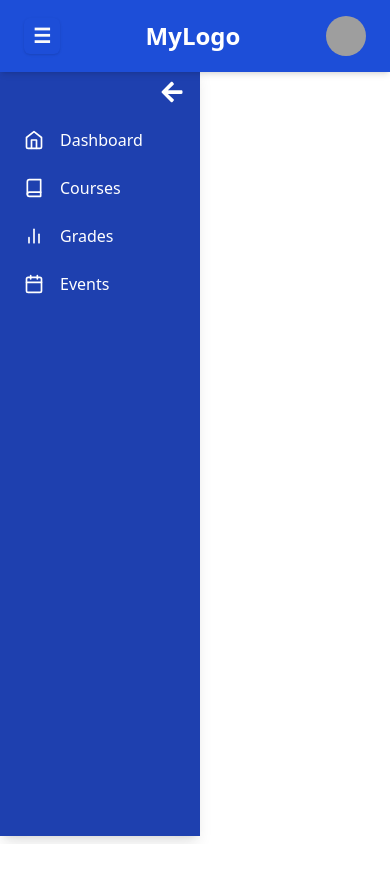
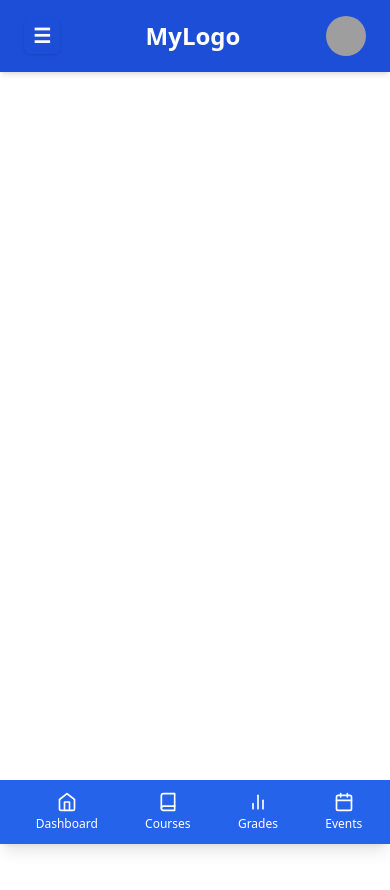
Before and after one commit to Md-Rashedul-Islam-Rajib/university-management-system, a React (Vite) app: page /student-dashboard in a window 390 px wide. Shown: the top 890 px of the page. Before the commit the page ends 844 px from the top, so only its background shows below. Built offline with nearby package versions, Linux system fonts and the light colour scheme; grey boxes are pictures that could not be loaded.

Commit message:
horizontal sidebar added for mobile device

```diff
--- a/src/components/shared/Sidebar.tsx
+++ b/src/components/shared/Sidebar.tsx
@@ -24,9 +24,24 @@ const Sidebar: React.FC = () => {
   ];
 
   return (
+    <>
+    <div className="fixed bottom-0 left-0 right-0 md:hidden text-white bg-blue-600 h-16 shadow-lg p-2 flex justify-around items-center">
+        {menuItems.map((item) => (
+          <SidebarItem
+            key={item.name}
+            isOpen={true} // Always show icon and label on mobile
+            name={item.name}
+            icon={item.icon}
+            path={item.path}
+            isActive={location.pathname === `/${item.path}`}
+            horizontal={true} // Use horizontal layout for mobile
+          />
+        ))}
+      </div>
+
     <motion.div
       animate={{ width: isOpen ? '200px' : '60px' }} // Animate the sidebar width
-      className="bg-blue-800 text-white h-[calc(100vh-72px)] shadow-lg p-4"
+      className="bg-blue-800 text-white h-[calc(100vh-72px)] shadow-lg p-4 hidden md:block"
     >
       {/* Sidebar Toggle Button */}
       <div className="flex justify-end mb-4">
@@ -49,6 +64,7 @@ const Sidebar: React.FC = () => {
         ))}
       </div>
     </motion.div>
+      </>
   );
 };
 
--- a/src/components/shared/SidebarItem.tsx
+++ b/src/components/shared/SidebarItem.tsx
@@ -9,6 +9,7 @@ interface SidebarItemProps {
   icon: React.ReactNode;
   isOpen: boolean;
   isActive: boolean;
+  horizontal?: boolean; // New prop to handle horizontal layout
 }
 
 const SidebarItem: React.FC<SidebarItemProps> = ({
@@ -17,20 +18,21 @@ const SidebarItem: React.FC<SidebarItemProps> = ({
   icon,
   isOpen,
   isActive,
+  horizontal = false, // Default is vertical layout
 }) => {
   return (
-    <Link to={path}>
+    <Link to={`${path}`} className="relative">
       <motion.div
-        whileHover={{ scale: 1.05 }}
-        className={`flex items-center p-2 rounded-md cursor-pointer ${
-          isActive ? 'bg-blue-600' : 'hover:bg-blue-700'
-        }`}
+        whileHover={{ scale: 1.05 }} // Hover effect
+        className={`flex items-center cursor-pointer p-2 rounded-md transition-all duration-200 ${
+          isActive ? 'text-gray-400 font-bold' : 'text-white'
+        } ${horizontal ? 'flex-col space-y-1' : 'flex'} ${isOpen ? 'space-x-2' : 'justify-center'}`}
       >
         {/* Icon */}
-        <span className="text-xl">{icon}</span>
+        <span className="text-xl ml-2">{icon}</span>
 
         {/* Text */}
-        {isOpen && <span className="ml-4">{name}</span>}
+        {isOpen && <span className={`${horizontal ? 'text-xs' : 'ml-2'}`}>{name}</span>}
       </motion.div>
     </Link>
   );
--- a/src/components/shared/StudentPortalBanner.tsx
+++ b/src/components/shared/StudentPortalBanner.tsx
@@ -1,8 +1,8 @@
-import React from 'react'
+
 
 const StudentPortalBanner = () => {
   return (
-    <div className='rounded-lg bg-gradient-to-r from-[#925FE2] to-[#DFCFF7] shadow-lg]'>
+    <div className='rounded-lg bg-gradient-to-r from-[#1e40af] to-[#5775d6] shadow-lg]'>
       <div className='flex-col justify-between'>
         <div>Date & Time</div>
         <div>
--- a/src/layouts/StudentDashboardLayout.tsx
+++ b/src/layouts/StudentDashboardLayout.tsx
@@ -4,9 +4,9 @@ import { Outlet } from "react-router-dom";
 
 const StudentDashboardLayout = () => {
   return (
-    <div className="flex h-screen">
+    <div className="h-screen">
       <Navbar />
-      <div className="mt-16 h-[calc(100vh-72px)]">
+      <div className="flex gap-1 mt-16 h-[calc(100vh-72px)]">
         <Sidebar />
 
         <div className="flex-grow">
--- a/src/pages/Dashboard.tsx
+++ b/src/pages/Dashboard.tsx
@@ -1,10 +1,12 @@
 import StudentPortalBanner from '@/components/shared/StudentPortalBanner'
-import React from 'react'
+
 
 const Dashboard = () => {
   return (
     <div>
+        <div className="mx-6">
         <StudentPortalBanner />
+        </div>
 
     </div>
   )
```
